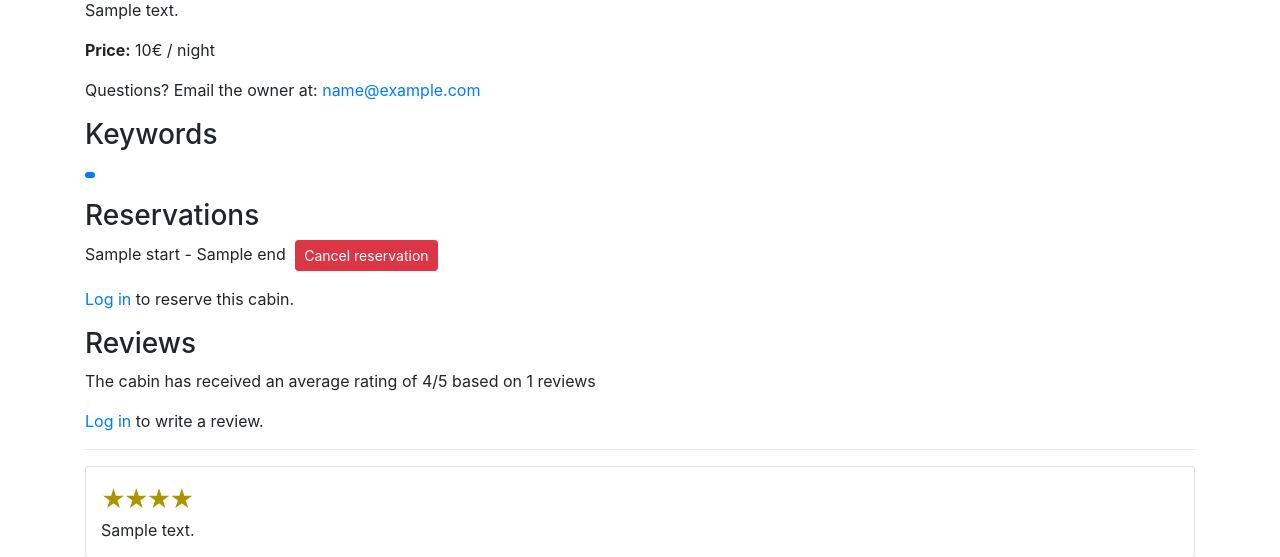
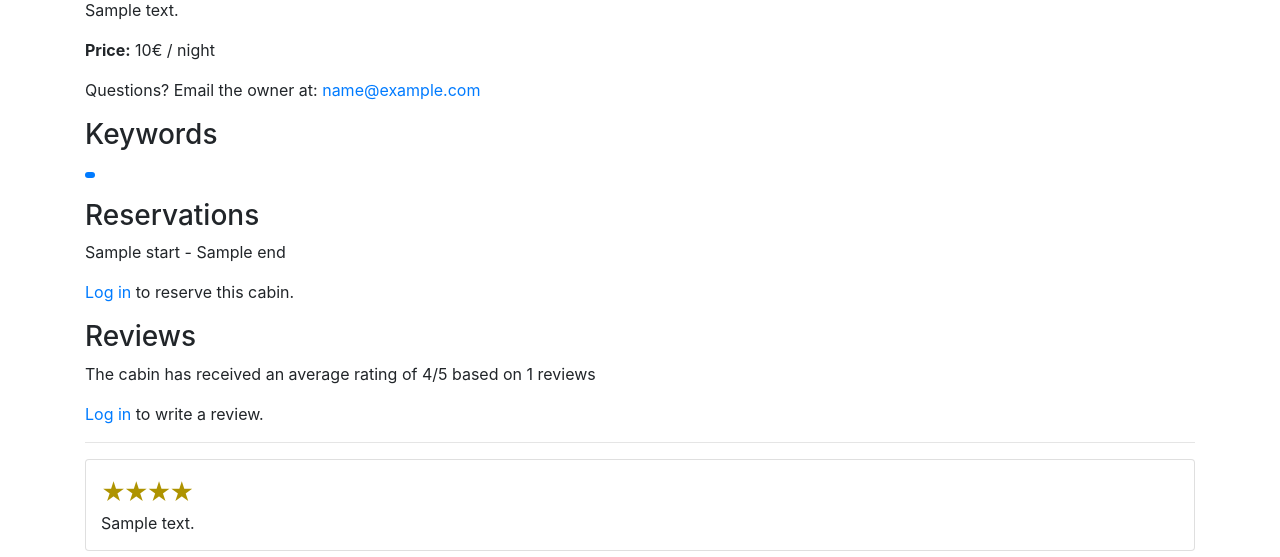
Before and after one commit to mjjs/tsoha-2021-cabin-browser, a Flask app: template cabin-browser/templates/cabin.html in a window 1280 px wide. Shown: the part 596-1153 px from the top of the page. Run offline with Flask 2, Linux system fonts and the light colour scheme; the template is opened without the code that fills it: most values are stand-ins (such as "Sample title", 1, 10 or a date in 2020); some libraries are stand-ins or nearby versions.

Commit message:
Only show cancel reservation button to reservation owner

```diff
--- a/cabin-browser/templates/cabin.html
+++ b/cabin-browser/templates/cabin.html
@@ -103,9 +103,11 @@
                 <li>
                     <p>
                     {{ reservation.start }} - {{ reservation.end }}
-                    <button class="btn btn-danger btn-sm cancel-reservation-btn" onclick="cancelReservation({{ cabin.id}}, {{ reservation.id }})">
-                        Cancel reservation
-                    </button>
+                    {% if reservation.user_id == current_user.id %}
+                        <button class="btn btn-danger btn-sm cancel-reservation-btn" onclick="cancelReservation({{ cabin.id}}, {{ reservation.id }})">
+                            Cancel reservation
+                        </button>
+                    {% endif %}
                     </p>
                 </li>
             {% endfor %}
```
